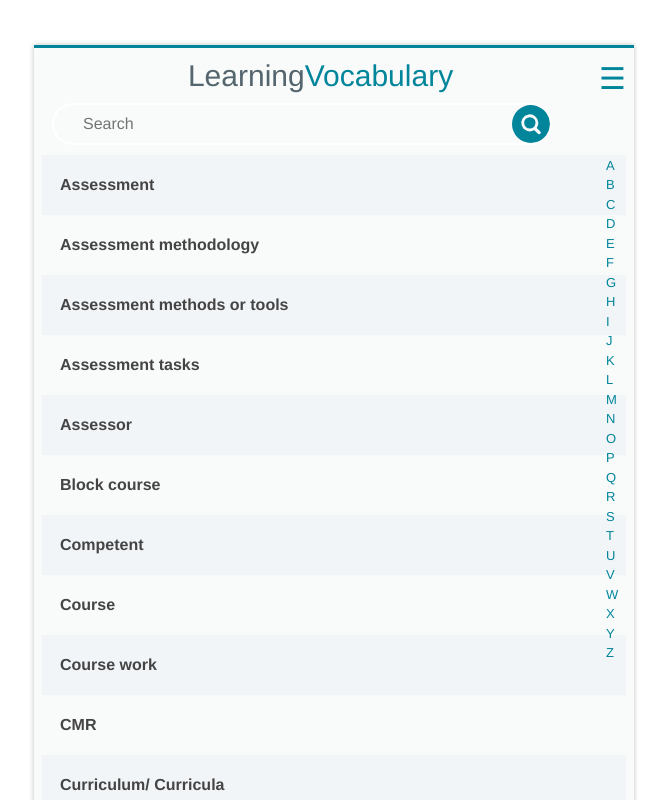
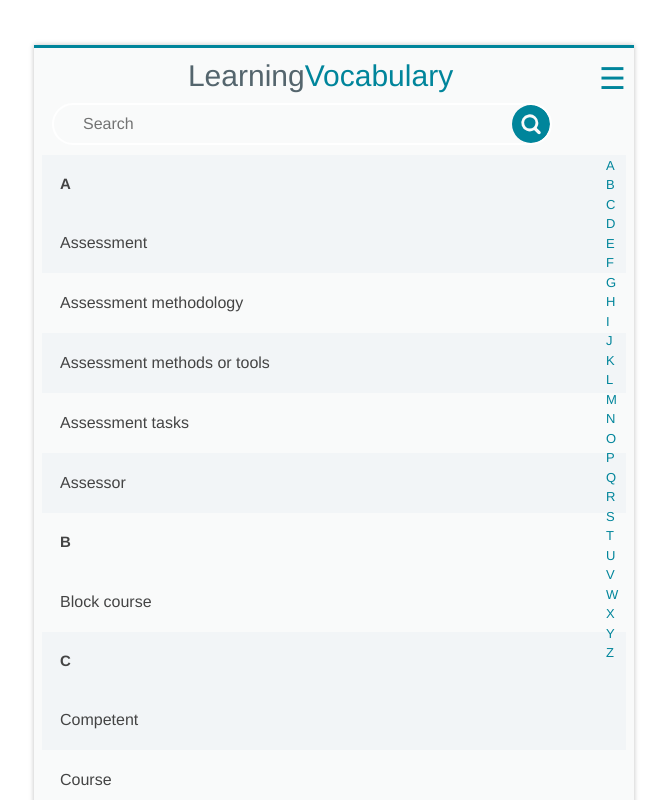
Before and after one commit to Gallopaway/vocab-tool-default, an Angular app: page /glossary in a window 1280 px wide. Shown: the top 800 px of the page, without its empty margins (289-956 px from the left). Built offline with nearby package versions, Linux system fonts and the light colour scheme.

Commit message:
showing alphabet letters above terms

```diff
--- a/src/app/vocab.service.ts
+++ b/src/app/vocab.service.ts
@@ -6,6 +6,7 @@ import { Injectable } from '@angular/core';
 export class VocabService {
   terms:any;
   alphabet:any;
+  termsAlphabet:any = [];
   constructor() {
     this.terms = this.getTerms();
     this.alphabet = this.getAlphabet();
--- a/src/app/vocab/vocab.component.css
+++ b/src/app/vocab/vocab.component.css
@@ -125,7 +125,7 @@ button:nth-child(even){
 .term-title {
   font-family: "Helvetica Neue", Helvetica, Arial, sans-serif;
   font-size: 16px;
-  font-weight: bold;
+  /* font-weight: bold; */
 }
 
 .term-definition {
--- a/src/app/vocab/vocab.component.html
+++ b/src/app/vocab/vocab.component.html
@@ -7,7 +7,7 @@
   <a routerLink="./" [fragment]="letter" *ngFor="let letter of alphabet" (click)="letterClick(letter)" class="w3-block">{{letter}}</a>
 </div>
 
-<div id="{{term.title.substring(0, 1)}}" class="term" *ngFor="let term of terms | search: filter | filter : searchText; let idx = index">
+<!-- <div id="{{term.title.substring(0, 1)}}" class="term" *ngFor="let term of terms | search: filter | filter : searchText; let idx = index">
   <button [style.backgroundColor]="idx % 2 == 0 ? '#F2F5F7' : '#F9FAFA'" class="accordion" (click)="showTerm($event)">
       <span class="term-title">{{term.title}}</span>
   </button>
@@ -17,4 +17,18 @@
 </div>
 <div style="margin: 10px" *ngIf="(terms | search: filter | filter : searchText).length === 0">
   No Results
+</div> -->
+
+<div id="{{letter}}" class="term" *ngFor="let letter of alphabet; let idx = index">
+  <button [style.backgroundColor]="idx % 2 == 0 ? '#F2F5F7' : '#F9FAFA'" class="accordion">
+      <span><b>{{letter}}</b></span>
+  </button>
+  <div class="term" *ngFor="let term of terms | search: filter | filter : searchText; let idx = index">
+      <button *ngIf="term.title.substring(0, 1) === letter" [style.backgroundColor]="idx % 2 == 0 ? '#F2F5F7' : '#F9FAFA'" class="accordion" (click)="showTerm($event)">
+          <span class="term-title">{{term.title}}</span>
+      </button>
+      <div *ngIf="term.title.substring(0, 1) === letter" class="panel" [style.backgroundColor]="idx % 2 == 0 ? '#F2F5F7' : '#F9FAFA'">
+          <p [innerHTML]="term.definition" class="term-definition"></p>
+      </div>
+  </div>
 </div>
--- a/src/app/vocab/vocab.component.ts
+++ b/src/app/vocab/vocab.component.ts
@@ -12,6 +12,7 @@ export class VocabComponent implements OnInit {
   @ViewChild('tt') tt: ElementRef;
   terms:any;
   alphabet:any;
+  termsAlphabet:any;
   filter:string = '';
   searchText:string;
   constructor(private vocabService: VocabService)
```
